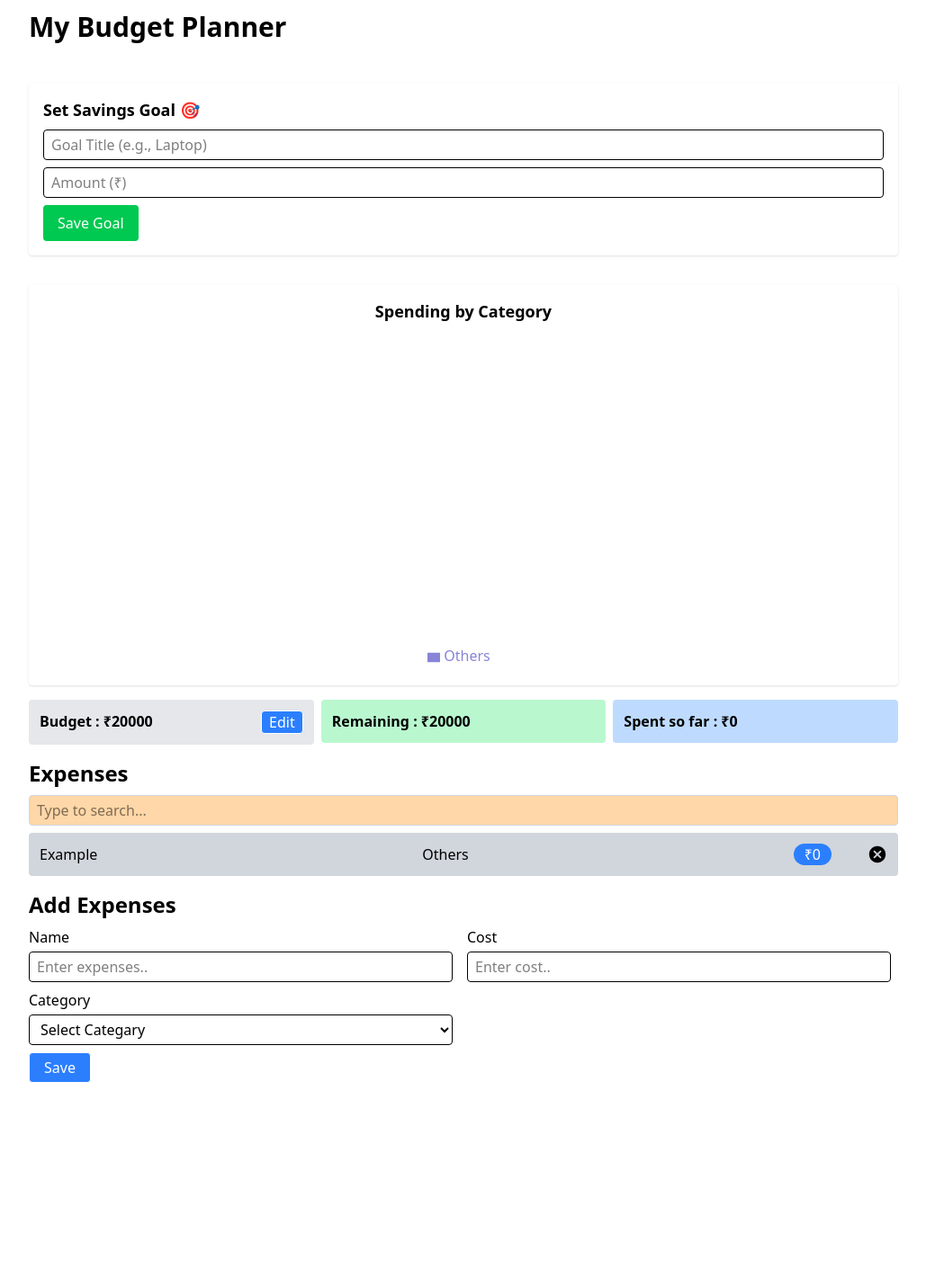
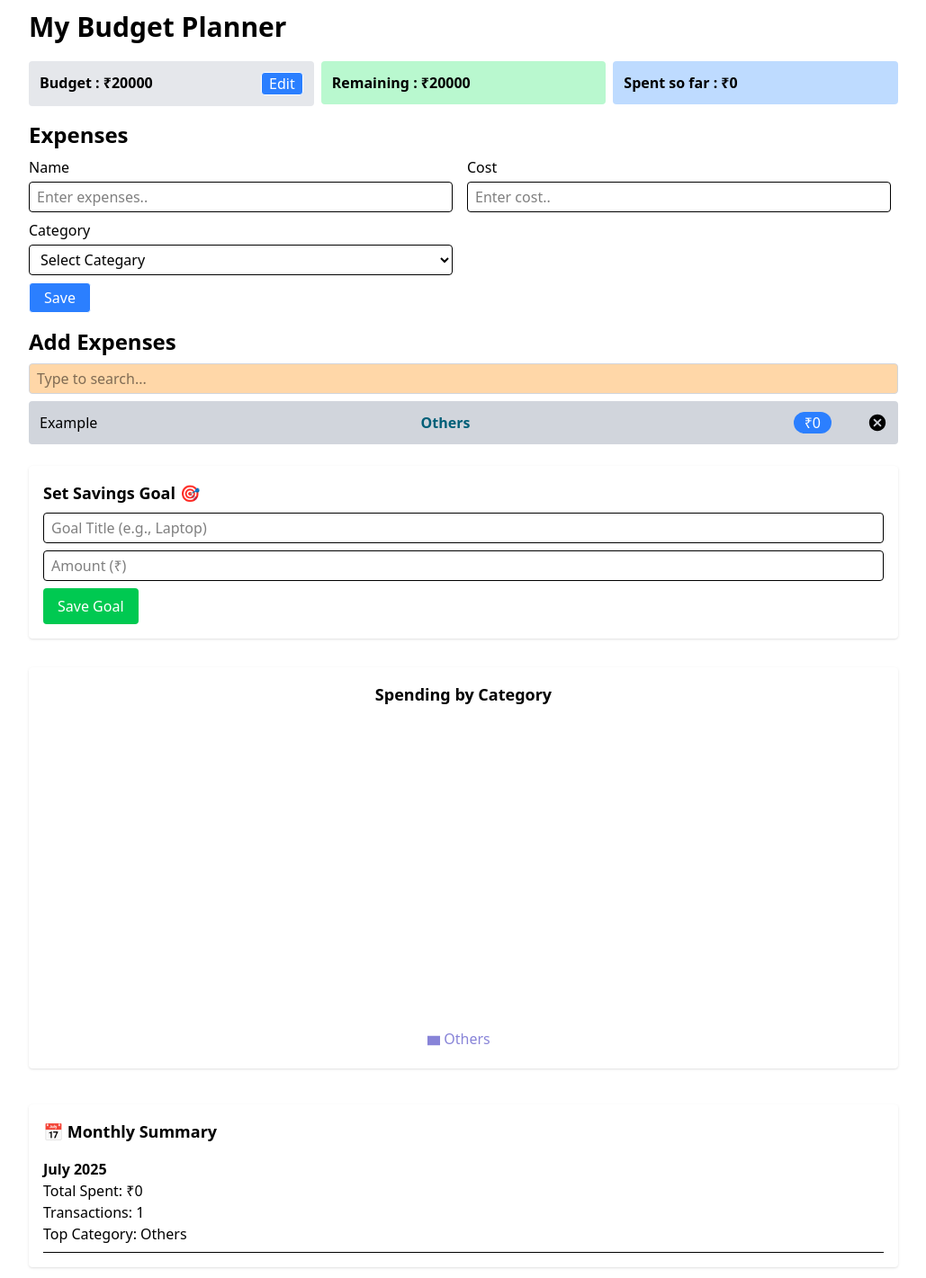
Before and after one commit to RiteshPanchal279/budget_manager_up, a React (Vite) app: page / in a window 1280 px wide. Shown: the whole page at 90% size, without its empty margins (125-1154 px from the left). Before the commit the page ends 1216 px from the top, so only its background shows below. Built offline with nearby package versions, Linux system fonts and the light colour scheme.

Commit message:
added monthly summary

```diff
--- a/package.json
+++ b/package.json
@@ -12,6 +12,7 @@
   "dependencies": {
     "@reduxjs/toolkit": "^2.5.1",
     "@tailwindcss/vite": "^4.0.6",
+    "date-fns": "^4.1.0",
     "react": "^19.0.0",
     "react-dom": "^19.0.0",
     "react-icons": "^5.4.0",
--- a/src/App.jsx
+++ b/src/App.jsx
@@ -3,6 +3,7 @@ import Budget from "./components/Budget";
 import CategoryPieChart from "./components/CategoryPieChart";
 import ExpenseList from "./components/ExpenseList";
 import GoalStatus from "./components/GoalStatus.js";
+import MonthlySummary from "./components/MonthlySummary.jsx";
 import OverheadWarning from "./components/OverheadWarning";
 
 import Remaining from "./components/Remaining";
@@ -15,11 +16,7 @@ function App() {
   return (
     <div className="flex flex-col max-w-[990px] ml-auto mr-auto p-3">
       <h1 className="text-3xl font-semibold mb-5">My Budget Planner</h1>
-      <SetGoal />
-      <GoalStatus />
-      <OverheadWarning />
-      <CategoryPieChart />
-      <SavingsTips />
+
       <div className="grid grid-cols-[repeat(auto-fit,minmax(300px,1fr))] gap-2">
         <div>
           <Budget />
@@ -32,14 +29,20 @@ function App() {
         </div>
       </div>
       <h1 className="text-2xl font-semibold mb-2 mt-4">Expenses</h1>
-      <Search />
       <div>
-        <ExpenseList />
+        <AddExpense />
       </div>
       <h1 className="text-2xl font-semibold mb-2 mt-4">Add Expenses</h1>
       <div>
-        <AddExpense />
+        <Search />
+        <ExpenseList />
       </div>
+      <SetGoal />
+      <GoalStatus />
+      <OverheadWarning />
+      <CategoryPieChart />
+      <SavingsTips />
+      <MonthlySummary />
     </div>
   );
 }
--- a/src/components/ExpenseItem.jsx
+++ b/src/components/ExpenseItem.jsx
@@ -16,7 +16,7 @@ const ExpenseItem = ({id,cost,text,category}) => {
   return (
     <li className='flex bg-gray-300 p-3 gap-1 justify-between items-center rounded'>
       {text}
-      <div className=''>
+      <div className='text-cyan-800 font-semibold'>
         {category}
       </div>
       <div className='flex items-center gap-10'>
--- /dev/null
+++ b/src/components/MonthlySummary.jsx
@@ -0,0 +1,61 @@
+import { useSelector } from "react-redux";
+import { format } from "date-fns";
+
+const MonthlySummary = () => {
+  const expenses = useSelector((state) => state.expenses);
+
+  // Group by month
+  const grouped = {};
+
+  expenses.forEach((exp) => {
+    const month = format(new Date(exp.date), "MMMM yyyy"); // e.g., "July 2025"
+
+   //  if we dont have key of this month so we are initiaalizing this key as month and value as array
+    if (!grouped[month]) grouped[month] = [];
+   //  pushing each exp of this month in array
+    grouped[month].push(exp);
+  });
+
+  // summary per month
+  const summaries = Object.entries(grouped).map(([month, items]) => {
+    const total = items.reduce((sum, exp) => sum + Number(exp.cost), 0);
+
+    const categoryTotals = {};
+    items.forEach((exp) => {
+      const cat = exp.category || "Others";
+      categoryTotals[cat] = (categoryTotals[cat] || 0) + exp.cost;
+    });
+
+    const topCategory = Object.entries(categoryTotals).sort(
+      (a, b) => b[1] - a[1]
+    )[0];
+
+    return {
+      month,
+      total,
+      count: items.length,
+      topCategory: topCategory ? topCategory[0] : "N/A",
+    };
+  });
+
+
+  if (summaries.length === 0) return null;
+
+  return (
+    <div className="bg-white p-4 rounded shadow mt-6">
+      <h2 className="text-lg font-bold mb-4">📅 Monthly Summary</h2>
+      <div className="space-y-4">
+        {summaries.map((sum, i) => (
+          <div key={i} className="border-b pb-2">
+            <h3 className="font-semibold">{sum.month}</h3>
+            <p>Total Spent: ₹{sum.total}</p>
+            <p>Transactions: {sum.count}</p>
+            <p>Top Category: {sum.topCategory}</p>
+          </div>
+        ))}
+      </div>
+    </div>
+  );
+};
+
+export default MonthlySummary;
--- a/src/components/store/expenseSlice.js
+++ b/src/components/store/expenseSlice.js
@@ -1,4 +1,4 @@
-import { createSlice } from "@reduxjs/toolkit";
+import { createSlice,nanoid } from "@reduxjs/toolkit";
 import {
   loadFromLocalStorage,
   saveToLocalStorage,
@@ -7,7 +7,7 @@ export const expenseSlice = createSlice({
   name: "expenses",
   initialState: {
     expenses: loadFromLocalStorage("expenses", [
-      { id: Date.now(), text: "Example", cost: 0, category: "Others" },
+      { id: nanoid(), text: "Example", cost: 0, category: "Others",date:new Date().toISOString() },
     ]),
     totalAmt: loadFromLocalStorage("totalAmt", 20000),
     spendAmt: 0,
@@ -22,10 +22,11 @@ export const expenseSlice = createSlice({
   reducers: {
     addExpense: (state, action) => {
       const expense = {
-        id: Date.now(),
+        id: nanoid(),
         text: action.payload.text,
         cost: action.payload.cost,
         category: action.payload.category,
+        date:new Date().toISOString()
       };
       state.expenses.push(expense);
       saveToLocalStorage("expenses", state.expenses);
```
Also changed, not shown: 1 other file (tests, documents, lock files or other folders).
